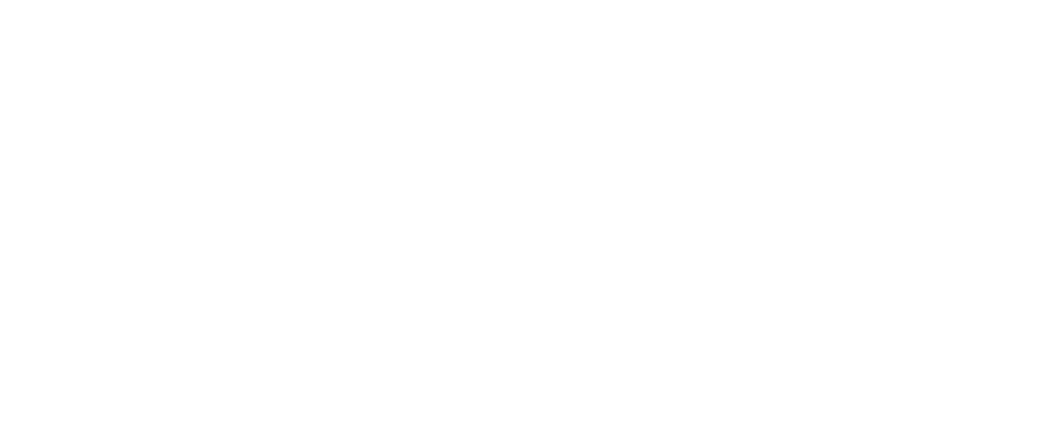
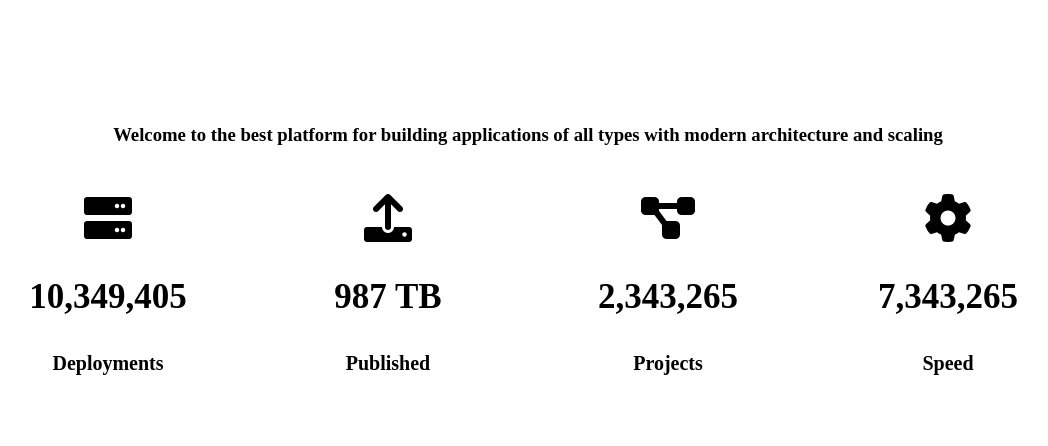
Before and after one commit to lab-antwerp-1/agile-group-3, a website: page index.html in a window 1280 px wide. Shown: the whole page, without its empty margins (112-1160 px from the left). Drawn offline with Linux system fonts and the light colour scheme.

Commit message:
Create stats section index.html style.css utilities.css

```diff
--- /dev/null
+++ b/css/style.css
@@ -0,0 +1,20 @@
+/* Stats start --Alina-- */
+/* Stats */
+.stats {
+  padding-top: 100px;
+}
+
+.status-heading {
+  max-width: 500px;
+  margin: auto;
+}
+
+.stats .grid h3 {
+  font-size: 35px;
+}
+
+.stats .grid p {
+  font-size: 20px;
+  font-weight: bold;
+}
+/* Stats end --Alina-- */
--- /dev/null
+++ b/css/utilities.css
@@ -0,0 +1,33 @@
+/* stats start --Alina-- */
+.container {
+  max-width: 1100px;
+  margin: 0 auto;
+  overflow: auto;
+  padding: 0 40px;
+}
+
+.grid {
+  display: grid;
+  grid-template-columns: repeat(2, 1fr);
+  gap: 20px;
+  justify-content: center;
+  align-items: center;
+  height: 100%;
+}
+
+.grid-4 {
+  grid-template-columns: repeat(4, 1fr);
+}
+
+.text-center {
+  text-align: center;
+}
+
+.my-1 {
+  margin: 1rem 0;
+}
+
+.my-4 {
+  margin: 3rem 0;
+}
+/* stats end --Alina-- */
--- a/index.html
+++ b/index.html
@@ -4,9 +4,51 @@
     <meta charset="UTF-8" />
     <link rel="icon" type="image/svg+xml" href="./client/assets/favicon.ico" />
     <meta name="viewport" content="width=device-width, initial-scale=1.0" />
-    <title>project!</title>
+    <link
+      rel="stylesheet"
+      href="https://cdnjs.cloudflare.com/ajax/libs/font-awesome/6.0.0-beta2/css/all.min.css"
+    />
+    <link rel="stylesheet" href="css/utilities.css" />
+    <link rel="stylesheet" href="css/style.css" />
+    <title>Loruki |agile group 3</title>
 
     <link href="./styles/index.css" rel="stylesheet" />
   </head>
-  <body></body>
+  <body>
+    <!-- Stats start -- by Alina -->
+    <!-- Stats -->
+    <section class="stats">
+      <div class="container">
+        <h3 class="stats-heading text-center my-1">
+          Welcome to the best platform for building applications of all types
+          with modern architecture and scaling
+        </h3>
+
+        <div class="grid grid-4 text-center my-4">
+          <div>
+            <i class="fas fa-server fa-3x"></i>
+            <h3>10,349,405</h3>
+            <p class="text-secondary">Deployments</p>
+          </div>
+          <div>
+            <i class="fas fa-upload fa-3x"></i>
+            <h3>987 TB</h3>
+            <p class="text-secondary">Published</p>
+          </div>
+          <div>
+            <i class="fas fa-project-diagram fa-3x"></i>
+            <h3>2,343,265</h3>
+            <p class="text-secondary">Projects</p>
+          </div>
+          <div>
+            <i class="fas fa-cog fa-spin fa-3x"></i>
+            <h3>7,343,265</h3>
+            <p class="text-secondary">Speed</p>
+          </div>
+        </div>
+      </div>
+    </section>
+
+    <!-- Stats end -- by Alina -->
+  </body>
 </html>
```
Also changed, not shown: planning/backlog.md (+8 -6 lines), planning/README.md.
